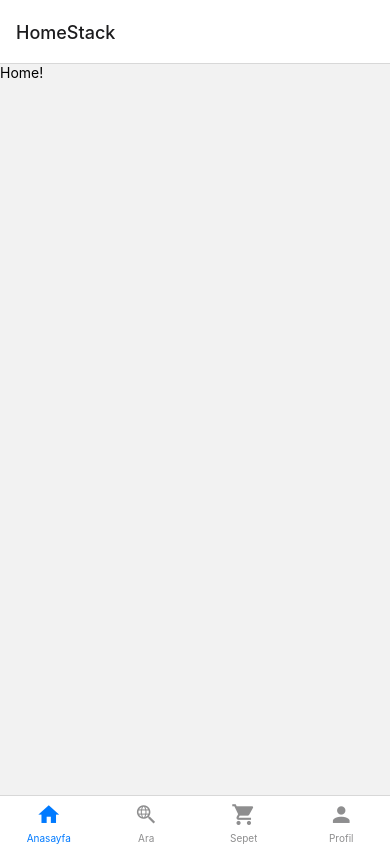
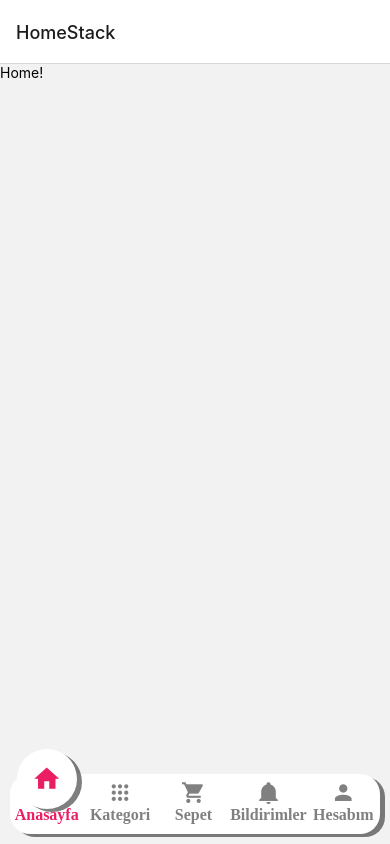
Before and after one commit to Tunacodin/ReactNative_E-Commerce-App, a React Native app: screen / in a window 390 px wide. Built offline with nearby package versions, Linux system fonts and the light colour scheme.

Commit message:
TabBottom icons customized

```diff
--- a/App.js
+++ b/App.js
@@ -12,26 +12,39 @@ import ProfileScreen from './src/Screens/Main/ProfileScreen';
 import SearchScreen from './src/Screens/Main/SearchScreen';
 import { createBottomTabNavigator } from '@react-navigation/bottom-tabs';
 import MaterialCommunityIcons from 'react-native-vector-icons/MaterialCommunityIcons';
-import ProductsCardScreen from './src/Screens/Main/ProductsCardScreen';
+import { View,Animated} from 'react-native';
+import ProductCardScreen from './src/Screens/Main/ProductCardScreen';
+import NotificationScreen from './src/Screens/Main/NotificationScreen';
+
+
+const FadeInView = props => {
+  const fadeAnim = useRef(new Animated.Value(0)).current; // Initial value for opacity: 0
+
+  useEffect(() => {
+    Animated.timing(fadeAnim, {
+      toValue: 1,
+      duration: 10000,
+      useNativeDriver: true,
+    }).start();
+  }, [fadeAnim]);
+
+  return (
+    <Animated.View // Special animatable View
+      style={{
+        ...props.style,
+        opacity: fadeAnim, // Bind opacity to animated value
+      }}>
+      {props.children}
+    </Animated.View>
+  );
+};
 
 const Stack = createStackNavigator();
 const Tab = createBottomTabNavigator();
 
 const LoginStack = () => {
   return (
-    <Stack.Navigator
-      tabBarOptions={{
-        showLabel: "false",
-        activeTintColor: '#e91e63',
-        inactiveTintColor: 'gray',
-
-        style: {
-          backgroundColor: 'powderblue',
-          bottom:20,
-        },
-
-      }}
-    >
+    <Stack.Navigator>
       <Stack.Screen
         name="ForgotPassword"
         options={{headerShown: false}}
@@ -58,47 +71,227 @@ const LoginStack = () => {
 
 function HomeStack() {
   return (
-    <Tab.Navigator>
-      <Tab.Screen name="Home"
+    <Tab.Navigator
+
+      screenOptions={{
+        headerShown: false,
+        tabBarActiveTintColor: '#e91e63',
+        tabBarInactiveTintColor: 'gray',
+        tabBarStyle: {
+          position: 'absolute',
+          backgroundColor: '#fff',
+          borderTopWidth: 0,
+          shadowOffset: {width: 5, height: 3},
+          shadowColor: '#000',
+          shadowOpacity: 0.5,
+          elevation: 5,
+          bottom: 10,
+          height: 60,
+          borderRadius: 20,
+          marginHorizontal: 10,
+          padding: 5,
+
+        },
+
+      }}>
+      <Tab.Screen
+        name="Anasayfa"
         options={{
-        headerShown: false,
-        tabBarLabel: 'Anasayfa',
-        tabBarIcon: ({ color, size }) => (
-          <MaterialCommunityIcons name="home" color={color} size={size} />
-        ),
-
-      }} component={HomeScreen} />
+          tabBarLabelStyle: {
+            fontSize: 16,
+            fontWeight: 'bold',
+            marginBottom: 5,
+            fontFamily: 'cursive',
+          },
+          tabBarIcon: ({focused}) => (
+            <View
+              style={
+                focused
+                  ? {
+                      position: 'absolute',
+                      top: -30,
+                      justifyContent: 'center',
+                      alignItems: 'center',
+                      backgroundColor: '#fff',
+                      width: 60,
+                      height: 60,
+                      borderRadius: 30,
+                      shadowOffset: {width: 5, height: 3},
+                      shadowColor: '#000',
+                      shadowOpacity: 0.5,
+                      elevation: 5,
+                    }
+                  : {}
+              }>
+              <MaterialCommunityIcons
+                name="home"
+                color={focused ? '#e91e63' : 'gray'}
+                size={focused ? 30 : 25}
+              />
+            </View>
+          ),
+        }}
+        component={HomeScreen}
+      />
 
       <Tab.Screen
-        name="Search"
+        name="Kategori"
         options={{
-          headerShown: false,
-         tabBarLabel: 'Ara',
-          tabBarIcon: ({color, size}) => (
-            <MaterialCommunityIcons name='search-web' color={color} size={size} />
-          ),}}
+          tabBarLabelStyle: {
+            fontSize: 16,
+            fontWeight: 'bold',
+            marginBottom: 5,
+            fontFamily: 'cursive',
+          },
+          tabBarIcon: ({focused}) => (
+            <View
+              style={
+                focused
+                  ? {
+                      position: 'absolute',
+                      top: -30,
+                      justifyContent: 'center',
+                      alignItems: 'center',
+                      backgroundColor: '#fff',
+                      width: 60,
+                      height: 60,
+                      borderRadius: 30,
+                      shadowOffset: {width: 5, height: 3},
+                      shadowColor: '#000',
+                      shadowOpacity: 0.5,
+                      elevation: 5,
+                    }
+                  : {
+
+                  }
+              }>
+              <MaterialCommunityIcons
+                name="dots-grid"
+                color={focused ? '#e91e63' : 'gray'}
+                size={focused ? 30 : 25}
+              />
+            </View>
+          ),
+        }}
         component={SearchScreen}
       />
       <Tab.Screen
-        name="ProductsCard"
+        name="ProductCard"
         options={{
-          headerShown: false,
-         tabBarLabel: 'Sepet',
-          tabBarIcon: ({color, size}) => (
-            <MaterialCommunityIcons name="cart" color={color} size={size} />
-          ),}}
-        component={ProductsCardScreen}
+          title: 'Sepet',
+          tabBarLabelStyle: {
+            fontSize: 16,
+            fontWeight: 'bold',
+            marginBottom: 5,
+            fontFamily: 'cursive',
+          },
+          tabBarIcon: ({focused}) => (
+            <View
+              style={
+                focused
+                  ? {
+                      position: 'absolute',
+                      top: -30,
+                      justifyContent: 'center',
+                      alignItems: 'center',
+                      backgroundColor: '#fff',
+                      width: 60,
+                      height: 60,
+                      borderRadius: 30,
+                      shadowOffset: {width: 5, height: 3},
+                      shadowColor: '#000',
+                      shadowOpacity: 0.5,
+                      elevation: 5,
+                    }
+                  : {}
+              }>
+              <MaterialCommunityIcons
+                name="cart"
+                color={focused ? '#e91e63' : 'gray'}
+                size={focused ? 30 : 25}
+              />
+            </View>
+          ),
+        }}
+        component={ProductCardScreen}
       />
-
-
+      <Tab.Screen
+        name="Notification"
+        options={{
+          title: 'Bildirimler',
+          tabBarLabelStyle: {
+            fontSize: 16,
+            fontWeight: 'bold',
+            marginBottom: 5,
+            fontFamily: 'cursive',
+          },
+          tabBarIcon: ({focused}) => (
+            <View
+              style={
+                focused
+                  ? {
+                      position: 'absolute',
+                      top: -30,
+                      justifyContent: 'center',
+                      alignItems: 'center',
+                      backgroundColor: '#fff',
+                      width: 60,
+                      height: 60,
+                      borderRadius: 30,
+                      shadowOffset: {width: 5, height: 3},
+                      shadowColor: '#000',
+                      shadowOpacity: 0.5,
+                      elevation: 5,
+                    }
+                  : {}
+              }>
+              <MaterialCommunityIcons
+                name="bell"
+                color={focused ? '#e91e63' : 'gray'}
+                size={focused ? 30 : 25}
+              />
+            </View>
+          ),
+        }}
+        component={NotificationScreen}
+      />
 
       <Tab.Screen
         name="Profile"
         options={{
-          headerShown: false,
-          tabBarLabel: 'Profil',
-          tabBarIcon: ({color, size}) => (
-            <MaterialCommunityIcons name="account" color={color} size={size} />
+          tabBarLabelStyle: {
+            fontSize: 16,
+            fontWeight: 'bold',
+            marginBottom: 5,
+            fontFamily: 'cursive',
+          },
+          tabBarLabel: 'Hesabım',
+          tabBarIcon: ({focused}) => (
+            <View
+              style={
+                focused
+                  ? {
+                      position: 'absolute',
+                      top: -30,
+                      justifyContent: 'center',
+                      alignItems: 'center',
+                      backgroundColor: '#fff',
+                      width: 60,
+                      height: 60,
+                      borderRadius: 30,
+                      shadowOffset: {width: 5, height: 3},
+                      shadowColor: '#000',
+                      shadowOpacity: 0.5,
+                      elevation: 5,
+                    }
+                  : {}
+              }>
+              <MaterialCommunityIcons
+                name="account"
+                color={focused ? '#e91e63' : 'gray'}
+                size={focused ? 30 : 25}
+              />
+            </View>
           ),
         }}
         component={ProfileScreen}
--- a/package.json
+++ b/package.json
@@ -10,6 +10,7 @@
     "test": "jest"
   },
   "dependencies": {
+    "@ant-design/react-native": "^5.0.4",
     "@fortawesome/free-solid-svg-icons": "^6.4.0",
     "@fortawesome/react-native-fontawesome": "^0.3.0",
     "@react-navigation/bottom-tabs": "^6.5.7",
--- /dev/null
+++ b/src/Screens/Main/NotificationScreen.js
@@ -0,0 +1,12 @@
+import React from 'react'
+import { View,Text} from 'react-native'
+
+const NotificationScreen = () => {
+  return (
+    <View>
+      <Text>Bildirimler!</Text>
+    </View>
+  )
+}
+
+export default NotificationScreen
--- a/src/Screens/Main/ProductsCardScreen.js
+++ b/src/Screens/Main/ProductCardScreen.js
@@ -2,7 +2,7 @@ import React from 'react';
 import {View,Text} from 'react-native';
 import {SafeAreaView} from 'react-native-safe-area-context';
 
-const ProductsCardScreen = () => {
+const ProductCardScreen = () => {
   return (
     <SafeAreaView>
       <Text>Ürünler!</Text>
@@ -10,4 +10,4 @@ const ProductsCardScreen = () => {
   );
 };
 
-export default ProductsCardScreen;
+export default ProductCardScreen;
--- a/src/Screens/Main/SearchScreen.js
+++ b/src/Screens/Main/SearchScreen.js
@@ -2,7 +2,7 @@ import React from 'react';
 import {View,Text} from 'react-native';
 import {SafeAreaView} from 'react-native-safe-area-context';
 
-const SearchScreen = () => {
+const CategoryScreen = () => {
   return (
     <SafeAreaView>
       <Text>Serach!</Text>
@@ -10,4 +10,4 @@ const SearchScreen = () => {
   );
 };
 
-export default SearchScreen;
+export default CategoryScreen;
```
Also changed, not shown: 1 other file (tests, documents, lock files or other folders).
